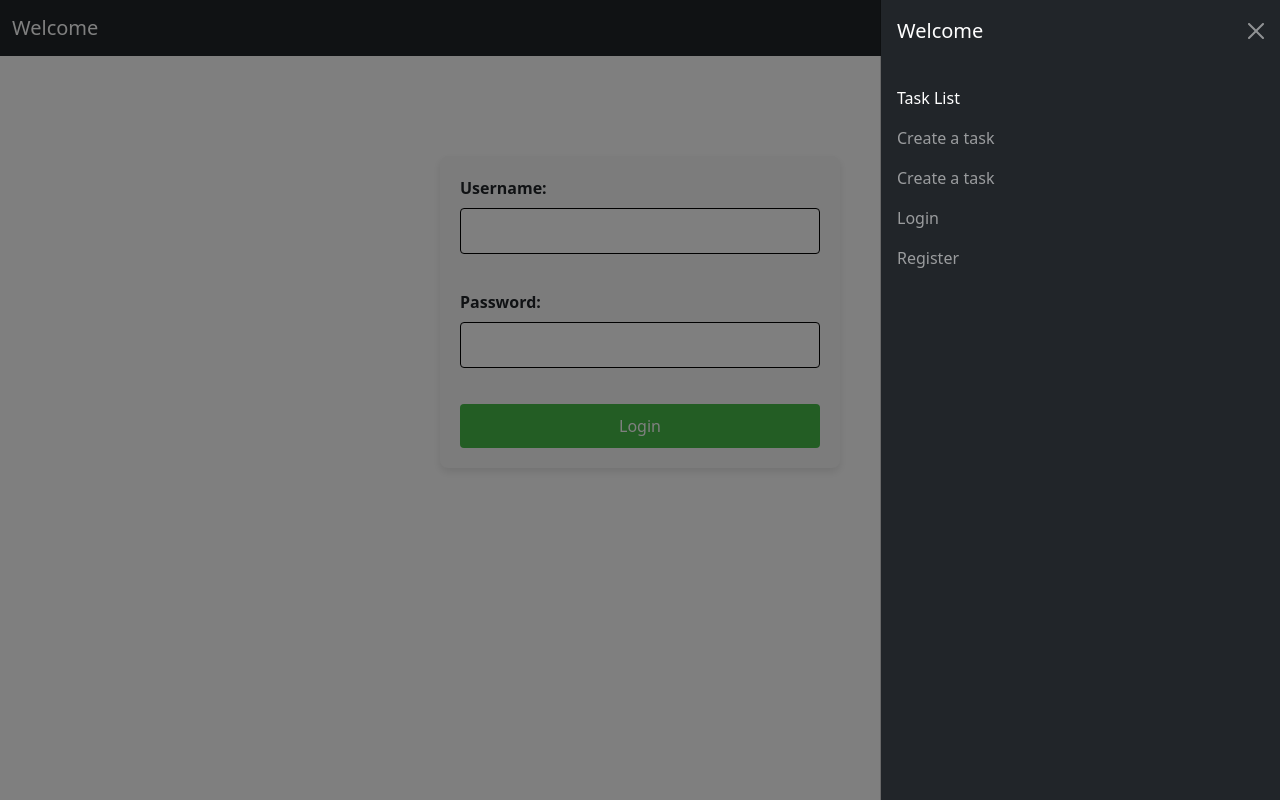
After one commit to Coder2287569013/task-tracker, a Django app: page /login/ in a window 1280 px wide, after a click that opens the changed part. The commit adds this page. Run offline with Django 5.2, Linux system fonts and the light colour scheme.

Commit message:
Another update

```diff
--- a/main/settings.py
+++ b/main/settings.py
@@ -128,3 +128,5 @@ DEFAULT_AUTO_FIELD = 'django.db.models.BigAutoField'
 
 MEDIA_URL = '/media/'
 MEDIA_ROOT = os.path.join(BASE_DIR, 'media')
+
+LOGIN_REDIRECT_URL = 'task-list'
--- a/task_tracker/models.py
+++ b/task_tracker/models.py
@@ -1,6 +1,6 @@
 from django.db import models
 from django.contrib.auth.models import User
-
+from django.urls import reverse
 # Create your models here.
 class Task(models.Model):
     STATUS_CHOICES = [
@@ -21,6 +21,8 @@ class Task(models.Model):
     due_date = models.DateTimeField(blank=True, null=True)
     creator = models.ForeignKey(User, on_delete=models.DO_NOTHING, related_name="tasks")
 
+    def get_absolute_url(self):
+        return reverse("task-detail", kwargs={'pk': self.pk})
 
 class Comment(models.Model):
     task = models.ForeignKey(Task, on_delete=models.CASCADE, related_name="comments")
--- a/task_tracker/urls.py
+++ b/task_tracker/urls.py
@@ -5,7 +5,11 @@ urlpatterns = [
     path('', views.TaskListView.as_view(), name='task-list'),
     path('<int:pk>/', views.TaskDetailView.as_view(), name='task-detail'),
     path('task-form/', views.TaskCreateView.as_view(), name='task-form'),
-    path('task-update/<int:pk>', views.TaskUpdateView.as_view(), name='task-update'),
-    path('comment-update/<int:pk>', views.CommentUpdateView.as_view(), name="comment-update"),
-    path('comment-delete/<int:pk>', views.CommentDeleteView.as_view(), name="comment-delete"),
+    path('task-update/<int:pk>/', views.TaskUpdateView.as_view(), name='task-update'),
+    path('comment-update/<int:pk>/', views.CommentUpdateView.as_view(), name="comment-update"),
+    path('comment-delete/<int:pk>/', views.CommentDeleteView.as_view(), name="comment-delete"),
+    path('comment/like/<int:pk>/', views.CommentLikeToggle.as_view(), name='comment-toggle-like'),
+    path('login/', views.CustomLoginView.as_view(), name='login'),
+    path('logout/', views.CustomLogoutView.as_view(), name='logout'),
+    path('register/', views.register_view, name='register')
 ]
--- a/task_tracker/views.py
+++ b/task_tracker/views.py
@@ -1,11 +1,16 @@
 # from django.forms import BaseModelForm
 # from django.http import HttpResponse
-from django.shortcuts import render, redirect
-from django.views.generic import ListView, CreateView, DetailView, UpdateView, DeleteView
+from django.shortcuts import render, redirect, get_object_or_404
+from django.http import HttpResponseRedirect
+from django.views.generic import View, ListView, CreateView, DetailView, UpdateView, DeleteView
 from django.urls import reverse_lazy
 from django.contrib.auth.mixins import LoginRequiredMixin
+from django.contrib.auth.views import LoginView, LogoutView
+from django.contrib.auth.forms import UserCreationForm
+from django.contrib.auth import login
+from django.contrib.auth.models import User
 from .forms import TaskForm, TaskFilterForm, CommentForm
-from .models import Task, Comment
+from .models import Like, Task, Comment
 from .mixins import UserIsOwnerMixin
 # Create your views here.
 
@@ -80,3 +85,54 @@ class CommentDeleteView(UserIsOwnerMixin, DeleteView):
     def get_success_url(self):
         task = self.object.task
         return reverse_lazy('task-detail', kwargs={'pk': task.pk})
+
+
+class CommentLikeToggle(LoginRequiredMixin, View):
+    def post(self, request, *args, **kwargs):
+        comment = get_object_or_404(Comment, pk=self.kwargs.get("pk"))
+        like_q = Like.objects.filter(comment=comment, user=request.user)
+        if like_q.exists():
+            like_q.delete()
+        else:
+            Like.objects.create(comment=comment, user=request.user)
+
+        return HttpResponseRedirect(comment.get_absolute_url())
+
+
+class CustomLoginView(LoginView):
+    template_name = 'task_tracker/login.html'
+    redirect_authenticated_user = True
+
+
+class CustomLogoutView(LogoutView):
+    next_page = 'login'
+
+
+# class RegisterView(CreateView):
+#     model = User
+#     template_name = "task_tracker/register.html"
+#     form = UserCreationForm
+#     # success_url = reverse_lazy('task-list')
+
+#     def form_valid(self, form):
+#         user = form.save()
+#         login(self.request, user)
+
+#         return redirect('task-list')
+
+def register_view(request):
+    if request.method == "POST":
+        form = UserCreationForm(request.POST)
+        if form.is_valid():
+            user = form.save()
+            login(request, user)
+
+            return redirect("task-list")
+    else:
+        form = UserCreationForm()
+
+    return render(
+        request,
+        "task_tracker/register_form.html",
+        {"form": form}
+    )
--- a/templates/base.html
+++ b/templates/base.html
@@ -28,6 +28,22 @@
                 <li class="nav-item">
                   <a class="nav-link" href="{% url 'task-form' %}">Create a task</a>
                 </li>
+                <li class="nav-item">
+                  <a class="nav-link" href="{% url 'task-form' %}">Create a task</a>
+                </li>
+                {% if user.is_authenticated %}
+                  <form class="nav-item" action="{% url 'logout' %}" method="post">
+                    {% csrf_token %}
+                    <button type="submit" class="nav-link">Logout</button>
+                  </form>
+                {% else %}
+                  <li class="nav-item">
+                    <a class="nav-link" href="{% url 'login' %}">Login</a>
+                  </li>
+                  <li class="nav-item">
+                    <a class="nav-link" href="{% url 'register' %}">Register</a>
+                  </li>
+                {% endif %}
               </ul>
             </div>
             </div>
--- /dev/null
+++ b/templates/task_tracker/login.html
@@ -0,0 +1,11 @@
+{% extends 'base.html' %}
+{% load static %}
+
+{% block content %}
+<link rel="stylesheet" href="{% static 'css/style_form.css' %}">
+<form method="post">
+    {% csrf_token %}
+    {{ form.as_p }}
+    <button type="Submit">Login</button>
+</form>
+{% endblock %}
--- a/templates/task_tracker/task_detail.html
+++ b/templates/task_tracker/task_detail.html
@@ -41,6 +41,12 @@
                     <a href="{% url 'comment-update' comment.pk %}">Update comment</a>
                     <a href="{% url 'comment-delete' comment.pk %}">Delete comment</a>
                 {% endif %}
+                <form method="post" action="{% url 'comment-toggle-like' comment.id %}">
+                    {% csrf_token %}
+                    <button type="submit" class="btn btn-sm {% if request.user in comment.likes.all %}btn-success{% else %}btn-outline-success{% endif %}">
+                        Like {{comment.likes.count}}
+                    </button>
+                </form>
             </li>
         {% endfor %}
       </ul>
```
Also changed, not shown: templates/task_tracker/register_form.html (added, +11 -0 lines).
